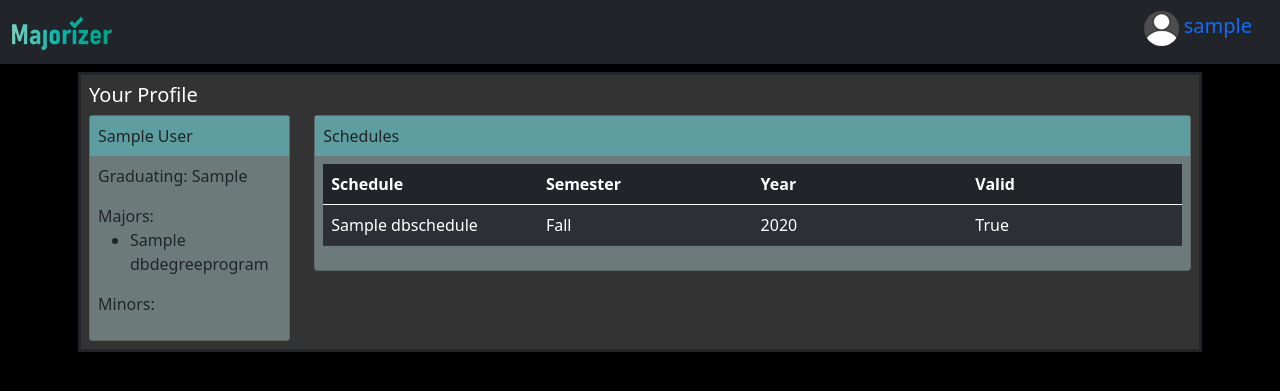
After one commit to stew3254/cs350, a Django app: page /profile/ in a window 1280 px wide. The commit adds this page. Shown: the top 391 px of the page. Run offline with Django 3.2, Linux system fonts and the light colour scheme; a user stored in the database is signed in; tables that the repository leaves empty hold one stand-in row (values such as "Sample post").

Commit message:
Started profile page

```diff
--- a/src/cs350/urls.py
+++ b/src/cs350/urls.py
@@ -18,7 +18,7 @@ from django.urls import path, include
 from rest_framework import routers
 from majorizer import views
 
-from majorizer.views import home_view, register_view
+from majorizer.views import home_view, register_view, profile_view
 
 api = routers.DefaultRouter()
 api.register('schedules', views.ScheduleViewSet)
@@ -33,4 +33,5 @@ urlpatterns = [
     path('auth/', include('django.contrib.auth.urls')),
     path('api-auth/', include('rest_framework.urls', namespace='rest_framework')),
     path('register/', register_view, name='register'),
+    path('profile/', profile_view, name='profile'),
 ]
--- a/src/majorizer/models.py
+++ b/src/majorizer/models.py
@@ -48,6 +48,7 @@ class DBSchedule(models.Model):
     courses = models.ManyToManyField(DBCourseOffering)
     is_fall_semester = models.BooleanField(default=True)
     year = models.IntegerField(default=0)
+    is_valid = models.BooleanField(default=True)
 
 
 class DBAdvisor(models.Model):
--- a/src/majorizer/views.py
+++ b/src/majorizer/views.py
@@ -120,9 +120,11 @@ def home_view(request):
 
         elif "schedule_delete_button" in request.POST:
             active_schedule.delete()
-            request.session.pop('selected_schedule_id')
+            if "selected_schedule_id" in request.session:
+                request.session.pop('selected_schedule_id')
             schedules = DBSchedule.objects.filter(student_id=majorizer_user.student_id)
 
+    context_dict['current_page'] = 'home'
     context_dict['login_form'] = login_form
     context_dict['class_search_form'] = class_search_form
     context_dict['timeslots'] = timeslots
@@ -159,7 +161,7 @@ def register_view(request):
 
         return redirect("/")
 
-
+    context_dict['current_page'] = 'register'
     context_dict['registration_form'] = registration_form
     context_dict['login_form'] = login_form
     context_dict['majors'] = get_majors()
@@ -167,6 +169,24 @@ def register_view(request):
 
     return render(request, "register.html", context_dict)
 
+def profile_view(request):
+    logged_in = request.user.is_authenticated
+
+    if logged_in:
+        django_user = request.user
+        majorizer_user = DBUser.objects.get(user = django_user)
+        student = majorizer_user.student_id
+        degrees = student.degrees.all()
+        schedules = DBSchedule.objects.filter(student_id = student)
+
+    context_dict = {}
+    context_dict['current_page'] = 'profile'
+    context_dict['logged_in'] = logged_in
+    context_dict['student'] = student
+    context_dict['degrees'] = degrees
+    context_dict['schedules'] = schedules
+
+    return render(request, "profile.html", context_dict)
 
 class ScheduleViewSet(viewsets.ModelViewSet):
     """
--- a/src/templates/navbar.html
+++ b/src/templates/navbar.html
@@ -1,7 +1,7 @@
 <nav class="navbar navbar-expand-lg bg-dark">
     <div class="container-fluid">
             <a href="/" class="navbar-brand"><img src="/static/images/majorizer_logo.png"></a>
-            {% if not logged_in %}
+            {% if not logged_in and current_page == 'home' %}
             <div class="row">
                 <div class="col">
                     {% include 'registration/login.html' %}
@@ -10,7 +10,7 @@
                     <a href="/register" class="btn btn-outline-info btn-sm" style="padding: 8px;">Register</a>
                 </div>
             </div>
-            {% else %}
+            {% elif  current_page == 'home' %}
                 <div class="row">
                     <div class="col">
                         <form method="POST">
@@ -18,7 +18,11 @@
                             <button type="submit" name="logout_button" class="btn btn-outline-danger">Log Out</button>
                         </form>
                     </div>
-                    <h6 style="color: white;" class="col">Logged in as {{ user.username }}</h6>
+                    <h6 style="color: white;" class="col"><a href="/profile" class="navbar-brand"><img src="/static/images/profile_icon-01.png"> {{ user.username }}</a></h6>
+                </div>
+            {% elif  current_page == 'profile' and logged_in %}
+                <div class="row">
+                    <h6 style="color: white;" class="col"><a href="/profile" class="navbar-brand"><img src="/static/images/profile_icon-01.png"> {{ user.username }}</a></h6>
                 </div>
             {% endif %}
     </div>
--- /dev/null
+++ b/src/templates/profile.html
@@ -0,0 +1,69 @@
+{% extends 'base.html' %}
+
+{% block content %}
+<div class='container'>
+    <div class="block">
+        <div style="padding: 8px;">
+            <div class="row">
+                <h5 style="color: white;">Your Profile</h5>
+            </div>
+            <div class="row">
+                <div class="col" style="max-width: 20%;">
+                    <div class="card" style="background-color: rgb(108, 122, 122);">
+                        <div style="background-color: cadetblue; padding: 8px;">{{ student.name }}</div>
+                        <div style="padding: 8px;">
+                            <p>Graduating: {{ student.grad_term }}</p>
+                            Majors:
+                            <ul>
+                                {% for d in degrees %}
+                                    {% if d.is_major %}
+                                        <li>{{ d.name }}</li>
+                                    {% endif %}
+                                {% endfor %}
+                            </ul>
+                            Minors:
+                            <ul>
+                                {% for d in degrees %}
+                                    {% if not d.is_major %}
+                                        <li>{{ d.name }}</li>
+                                    {% endif %}
+                                {% endfor %}
+                            </ul>
+                        </div>
+                    </div>
+                </div>
+                <div class="col">
+                    <div class="card" style="background-color: rgb(108, 122, 122);">
+                        <div style="background-color: cadetblue; padding: 8px;">Schedules</div>
+                        <div style="padding: 8px;">
+                            {% if schedules %}
+                                <table class="table table-dark table-striped">
+                                    <thead>
+                                        <tr>
+                                            <th>Schedule</th>
+                                            <th>Semester</th>
+                                            <th>Year</th>
+                                            <th>Valid</th>
+                                        </tr>
+                                    </thead>
+                                    {% for s in schedules %}
+                                    <tr>
+                                        <td>{{ s.name }}</td>
+                                        <td>{% if s.is_fall_semester %} Fall {% else%} Spring {% endif %}</td>
+                                        <td>{{ s.year }}</td>
+                                        <td>{{ s.is_valid }}</td>
+                                    </tr>
+                                    {% endfor %}
+                                </table>
+                            {% else %}
+                                No Schedules
+                            {% endif %}
+                        </div>
+                    </div>
+                </div>
+            </div>
+        </div>
+    </div>
+</div>
+
+{% endblock %}
```
Also changed, not shown: src/static/images/profile_icon-01.png (added).
